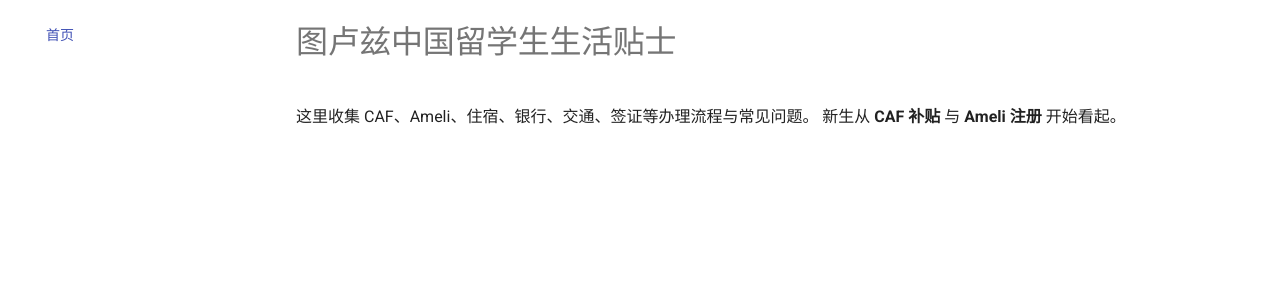
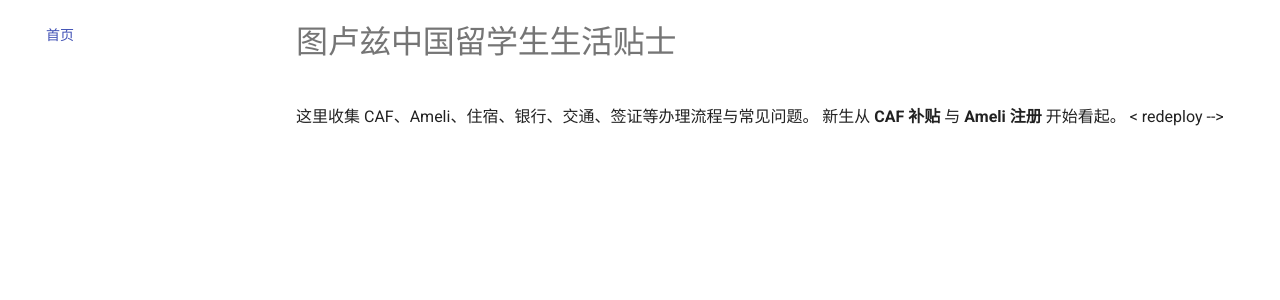
Before and after one commit to Kant-Righteous/franchina, an MkDocs documentation site: the page built from docs/index.md, in a window 1280 px wide. Shown: the part 124-424 px from the top of the page. Built offline with MkDocs 1.6.1 and Material for MkDocs 9.7.7, drawn with Linux system fonts in a browser that asks for light colours.

Commit message:
trigger redeploy after cleanup

```diff
--- a/docs/index.md
+++ b/docs/index.md
@@ -2,3 +2,4 @@
 
 这里收集 CAF、Ameli、住宿、银行、交通、签证等办理流程与常见问题。
 新生从 **CAF 补贴** 与 **Ameli 注册** 开始看起。
+< redeploy -->
```
